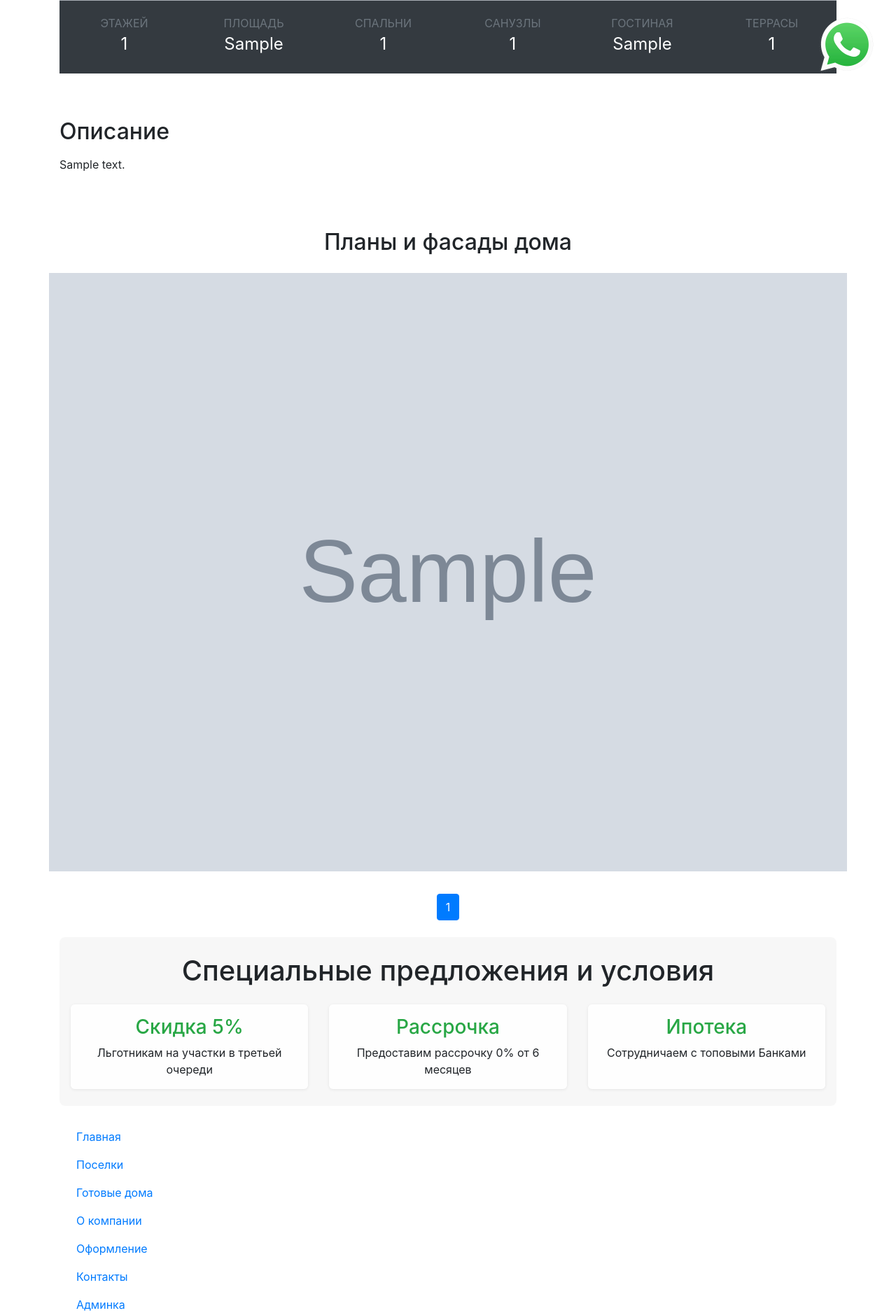
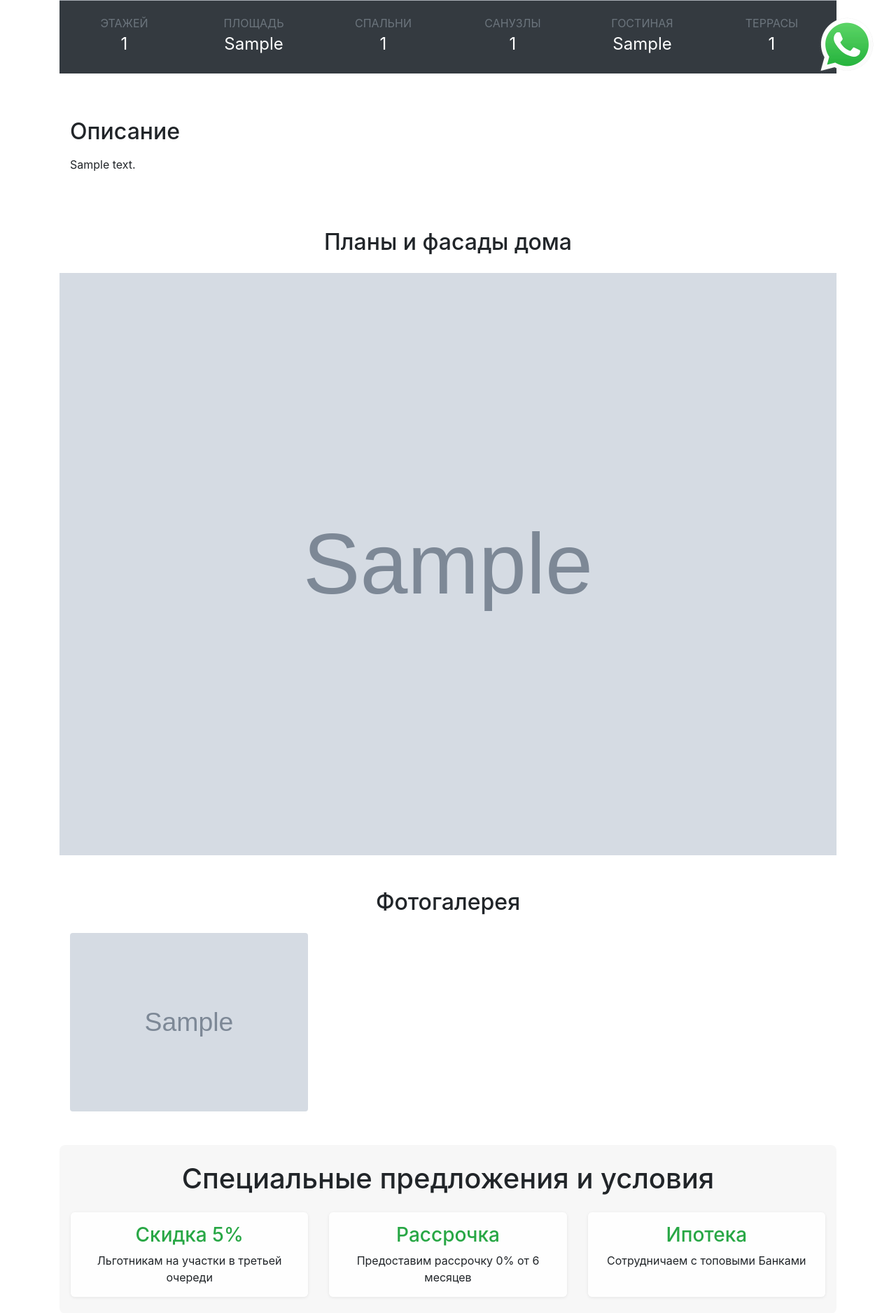
Before and after one commit to alexandr-prokhorov/ZMO, a Django app: page /houses/1/ in a window 1280 px wide. Shown: the part 607-2483 px from the top of the page at 70% size. Run offline with Django 5.2, Linux system fonts and the light colour scheme; tables that the repository leaves empty hold one stand-in row (values such as "Sample post"); grey boxes marked "Sample" are stand-in pictures; some libraries are stand-ins or nearby versions.

Commit message:
убрал пагинацию для планов и фасадов домов изменил на галлерею

```diff
--- a/houses/templates/houses/base.html
+++ b/houses/templates/houses/base.html
@@ -11,6 +11,7 @@
     <link href="{% static 'css/style.css' %}" rel="stylesheet">
     <link href="{% static 'css/style2.css' %}" rel="stylesheet">
     <link rel="stylesheet" href="{% static 'css/main.css' %}">
+    <link rel="stylesheet" href="{% static 'css/plans.css' %}">
     <link rel="stylesheet" href="https://cdnjs.cloudflare.com/ajax/libs/font-awesome/6.4.0/css/all.min.css">
     {% block extra_head %}{% endblock %}
 </head>
@@ -127,6 +128,7 @@
 <script src="{% static 'js/holder.min.js'%}"></script>
 <script src="{% static 'js/script.js'%}"></script>
 <script src="{% static 'js/gallery.js' %}"></script>
+<script src="{% static 'js/gallery_plans.js' %}"></script>
 {% block scripts %}{% endblock %}
 </body>
 </html>
--- a/houses/templates/houses/house_detail.html
+++ b/houses/templates/houses/house_detail.html
@@ -1,5 +1,4 @@
 {% extends 'houses/base.html' %}
-
 {% block title %}{{ house.name }}{% endblock %}
 
 {% block content %}
@@ -23,6 +22,8 @@
         </div>
     </div>
 </div>
+
+
 <div class="container-fluid bg-dark text-white py-1">
     <div class="row justify-content-center g-4">
         <div class="col-md-2 col-6">
@@ -68,52 +69,60 @@
         </div>
     </div>
 </div>
-<div class="my-5 py-3">
+
+<div class="my-5 py-3 container">
     <h2 style="font-size: 2rem;">Описание</h2>
     <div>
         <p>{{ house.description|linebreaks }}</p>
     </div>
 </div>
-<div class="plans-section mt-5 text-center">
-    <h3 class="mb-4" style="font-size: 2rem;">Планы и фасады дома</h3>
 
-    <div id="plans-container" class="row plans-large-text">
-        {% include 'houses/_plans_partial.html' %}
+<!-- Галерея планов дома -->
+<div class="plans-section mt-5 container-fluid px-0">
+    <h3 class="mb-4 text-center" style="font-size: 2rem;">Планы и фасады дома</h3>
+
+    <div class="gallery-container"
+     id="plans-gallery"
+     data-plans='[
+         {% for plan in house.houseplan_set.all %}
+         {"image": "{{ plan.plan_image.url }}"}{% if not forloop.last %},{% endif %}
+         {% endfor %}
+     ]'>
+        <div class="image-container">
+            {% if house.houseplan_set.all %}
+                {% with first_plan=house.houseplan_set.first %}
+                    <img id="current-plan" src="{{ first_plan.plan_image.url }}" alt="План дома">
+                {% endwith %}
+
+                {% if house.houseplan_set.count > 1 %}
+                    <button id="prev-plan" class="nav-btn" aria-label="Предыдущий план">‹</button>
+                    <button id="next-plan" class="nav-btn" aria-label="Следующий план">›</button>
+                    <div class="image-counter">
+                        <span id="current-plan-index">1</span>/<span id="total-plans">{{ house.houseplan_set.count }}</span>
+                    </div>
+                {% endif %}
+            {% else %}
+                <div class="d-flex align-items-center justify-content-center" style="height: 500px;">
+                    <p class="text-muted">Планы дома отсутствуют</p>
+                </div>
+            {% endif %}
+        </div>
     </div>
 </div>
-<div>
-    <nav aria-label="Plans pagination">
-        <ul class="pagination justify-content-center">
-            {% if plans_page_obj.has_previous %}
-            <li class="page-item">
-                <a class="page-link paginate-btn"
-                   href="#"
-                   data-page="{{ plans_page_obj.previous_page_number }}">
-                    &laquo;
-                </a>
-            </li>
-            {% endif %}
 
-            {% for num in plans_page_obj.paginator.page_range %}
-            <li class="page-item {% if plans_page_obj.number == num %}active{% endif %}">
-                <a class="page-link paginate-btn"
-                   href="#"
-                   data-page="{{ num }}">
-                    {{ num }}
-                </a>
-            </li>
-            {% endfor %}
-
-            {% if plans_page_obj.has_next %}
-            <li class="page-item">
-                <a class="page-link paginate-btn"
-                   href="#"
-                   data-page="{{ plans_page_obj.next_page_number }}">
-                    &raquo;
-                </a>
-            </li>
-            {% endif %}
-        </ul>
-    </nav>
+<!-- Галерея дополнительных изображений -->
+<div class="mt-5 container">
+    <h3 class="mb-4 text-center" style="font-size: 2rem;">Фотогалерея</h3>
+    <div class="row">
+        {% for image in house.houseimage_set.all %}
+            <div class="col-md-4 mb-4">
+                <img src="{{ image.images.url }}" class="img-fluid rounded" alt="Фото дома">
+            </div>
+        {% empty %}
+            <div class="col-12 text-center py-4">
+                <p class="text-muted">Дополнительные фотографии отсутствуют</p>
+            </div>
+        {% endfor %}
+    </div>
 </div>
 {% endblock %}
--- a/static/css/main.css
+++ b/static/css/main.css
@@ -155,7 +195,7 @@
   position: relative;
   width: 100%;
   height: 0;
-  padding-bottom: 75%;
+  padding-bottom: 75%; /* Соотношение 4:3 */
   overflow: hidden;
 }
 
--- /dev/null
+++ b/static/css/plans.css
@@ -0,0 +1,96 @@
+.gallery-container {
+    position: relative;
+    border-radius: 0;
+    overflow: hidden;
+    box-shadow: none;
+    transition: all 0.3s ease;
+    width: 100%;
+}
+
+.gallery-container:hover {
+    box-shadow: 0 15px 40px rgba(0, 0, 0, 0.2);
+}
+
+.image-container {
+    position: relative;
+    width: 100%;
+    height: 500px;
+    overflow: hidden;
+    background-color: #f8f9fa;
+}
+
+#current-plan {
+    position: absolute;
+    top: 0;
+    left: 0;
+    width: 100%;
+    height: 100%;
+    object-fit: cover;
+    transition: opacity 0.5s ease;
+}
+
+.nav-btn {
+    position: absolute;
+    top: 50%;
+    transform: translateY(-50%);
+    width: 48px;
+    height: 48px;
+    background: rgba(0, 0, 0, 0.7);
+    color: white;
+    border: none;
+    border-radius: 50%;
+    font-size: 1.5rem;
+    font-weight: bold;
+    cursor: pointer;
+    display: flex;
+    align-items: center;
+    justify-content: center;
+    box-shadow: 0 4px 12px rgba(0, 0, 0, 0.3);
+    transition: all 0.3s ease;
+    z-index: 30;
+    opacity: 0;
+}
+
+.gallery-container:hover .nav-btn {
+    opacity: 1;
+}
+
+.nav-btn:hover {
+    background: rgba(0, 0, 0, 0.7);
+    transform: translateY(-50%) scale(1.1);
+}
+
+#prev-plan {
+    left: 20px;
+}
+
+#next-plan {
+    right: 20px;
+}
+
+.image-counter {
+    position: absolute;
+    bottom: 20px;
+    right: 20px;
+    background: rgba(0, 0, 0, 0.8);
+    color: white;
+    padding: 6px 15px;
+    border-radius: 20px;
+    font-size: 0.9rem;
+    font-weight: 500;
+    z-index: 25;
+    border: 1px solid rgba(255, 255, 255, 0.1);
+}
+
+@media (max-width: 768px) {
+    .nav-btn {
+        width: 40px;
+        height: 40px;
+        font-size: 1.2rem;
+        opacity: 1;
+    }
+
+    .image-container {
+        padding-bottom: 100%; /* Квадратное соотношение на мобильных */
+    }
+}
```
Also changed, not shown: other parts of static/css/main.css (+62 -22 lines), houses/templates/houses/index.html (+9 -0 lines), static/js/gallery_plans.js (added, +37 -0 lines).
